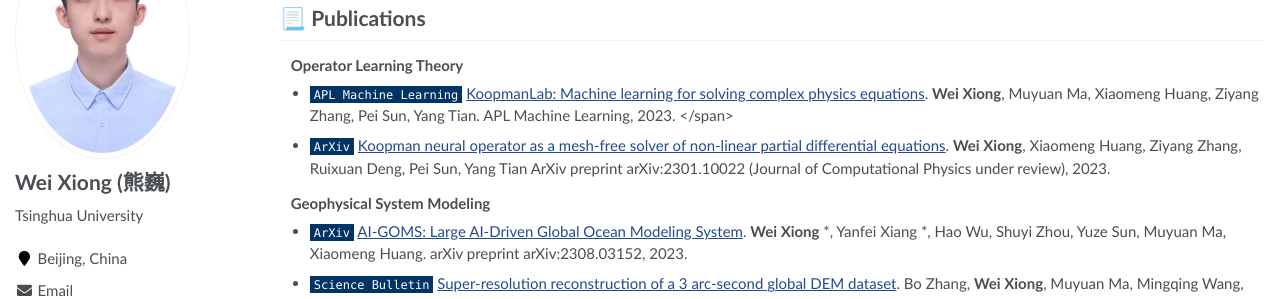
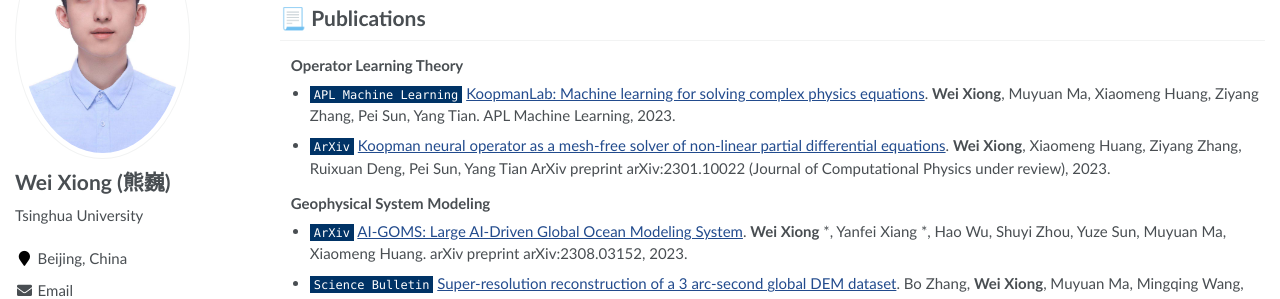
Before and after one commit to XiongWeiTHU/XiongWeiTHU.github.io, a Jekyll site: the page built from _pages/about.md, in a window 1280 px wide and 900 px high, scrolled down 1040 px. Shown: the part 176-475 px from the top of the window. Built offline with Jekyll 4.4.1, drawn with Linux system fonts in a browser that asks for light colours; part of the change alters nothing that is shown.

Commit message:
Update about.md

```diff
--- a/_pages/about.md
+++ b/_pages/about.md
@@ -73,7 +73,7 @@ I also share some content about operator learning theory, numerical algorithms a
 # 📃 Publications
 
 #### &nbsp;&nbsp; Operator Learning Theory
-- <span style="background-color: #003366; color: white; padding: 1px 4px; font-size: 12px;">``APL Machine Learning``</span> [KoopmanLab: Machine learning for solving complex physics equations](https://www.researchgate.net/publication/366846352_KoopmanLab_machine_learning_for_solving_complex_physics_equations). **Wei Xiong**, Muyuan Ma, Xiaomeng Huang, Ziyang Zhang, Pei Sun, Yang Tian. APL Machine Learning, 2023. </span>
+- <span style="background-color: #003366; color: white; padding: 1px 4px; font-size: 12px;">``APL Machine Learning``</span> [KoopmanLab: Machine learning for solving complex physics equations](https://www.researchgate.net/publication/366846352_KoopmanLab_machine_learning_for_solving_complex_physics_equations). **Wei Xiong**, Muyuan Ma, Xiaomeng Huang, Ziyang Zhang, Pei Sun, Yang Tian. APL Machine Learning, 2023.
 - <span style="background-color: #003366; color: white; padding: 1px 4px; font-size: 12px;">``ArXiv``</span> [Koopman neural operator as a mesh-free solver of non-linear partial differential equations](https://arxiv.org/abs/2301.10022). **Wei Xiong**, Xiaomeng Huang, Ziyang Zhang, Ruixuan Deng, Pei Sun, Yang Tian ArXiv preprint arXiv:2301.10022 (Journal of Computational Physics under review), 2023.
 
 
```
